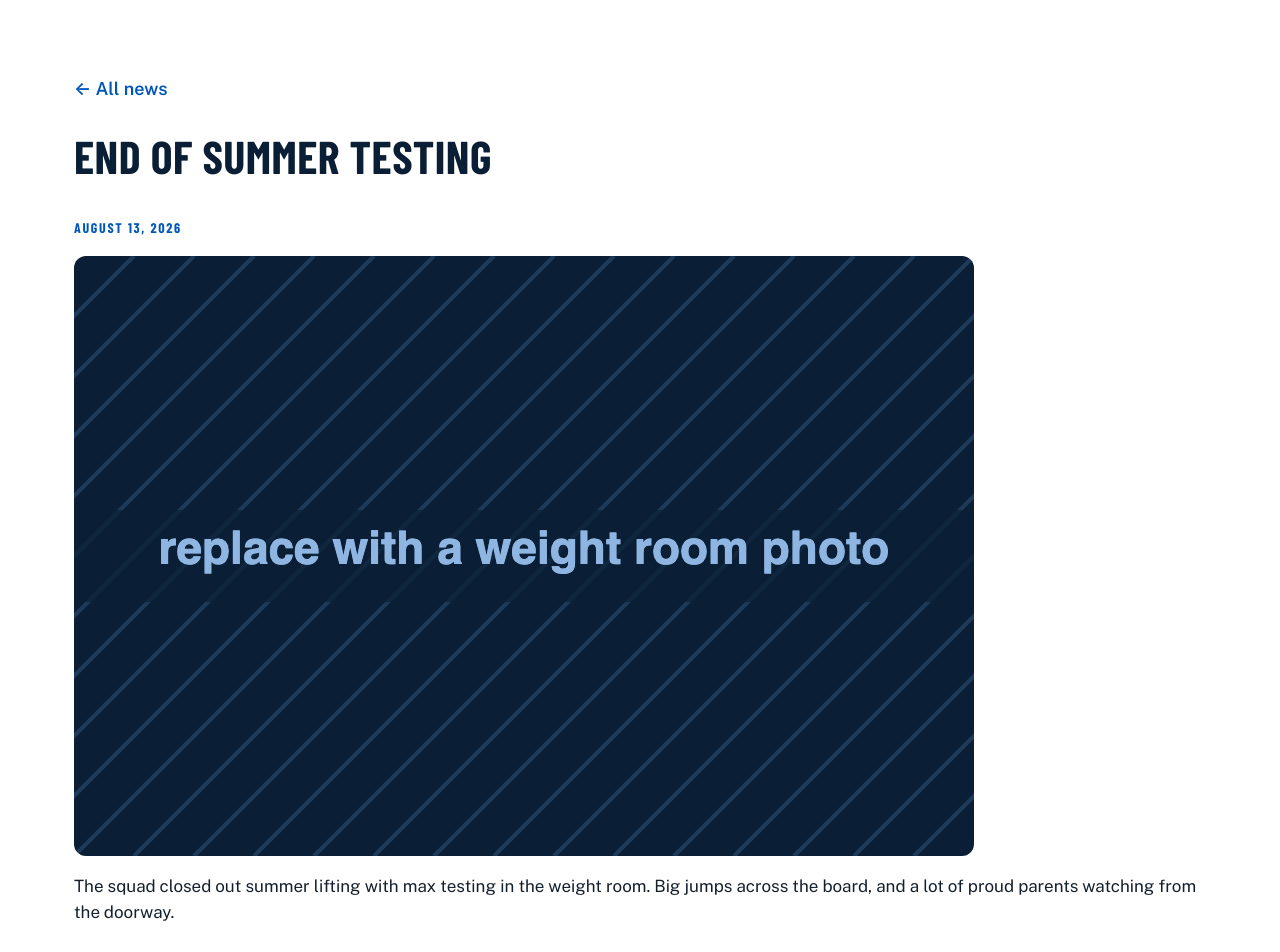
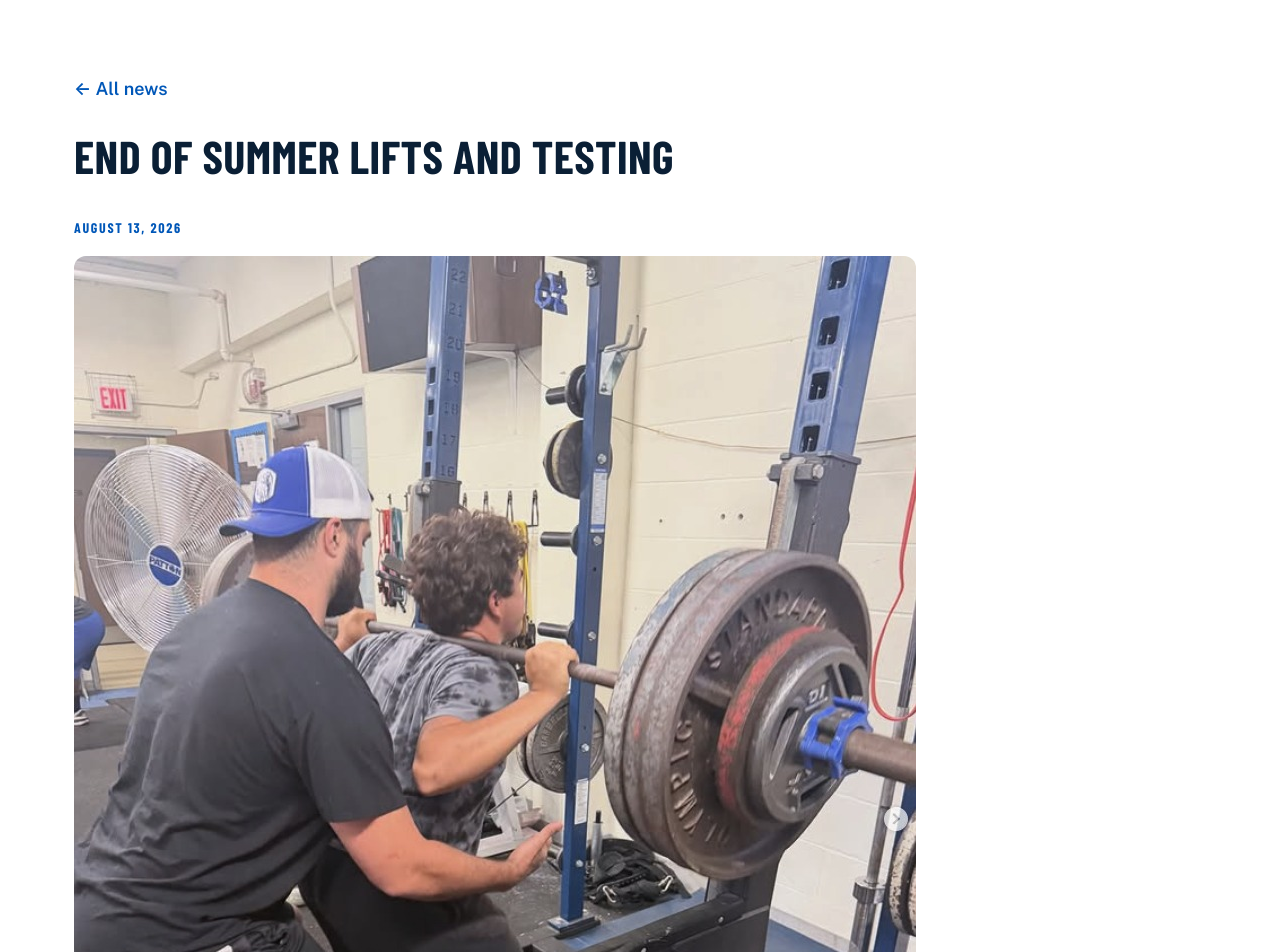
Before and after one commit to friends-of-hall-football/friends-of-hall-football, an Eleventy site: page src/posts/2026-08-13-end-of-summer-testing.md in a window 1280 px wide. Shown: the part 140-1092 px from the top of the page. Built offline with nearby package versions, Linux system fonts and the light colour scheme; Eleventy itself is replaced by a stand-in of ours; files that its build step writes are made by us from their sources; a web font is replaced by a local one.

Commit message:
Update News Post “2026-08-13-end-of-summer-testing” +1

```diff
--- a/src/posts/2026-08-13-end-of-summer-testing.md
+++ b/src/posts/2026-08-13-end-of-summer-testing.md
@@ -1,7 +1,7 @@
 ---
-title: "End of Summer Testing"
+title: End of Summer Lifts and Testing
 date: 2026-08-13
-image: images/posts/end-of-summer-testing.png
+image: /images/posts/INSTA_End_Summer_Lifts.jpg
 ---
 
-The squad closed out summer lifting with max testing in the weight room. Big jumps across the board, and a lot of proud parents watching from the doorway.
+The squad closed out summer lifting with max testing in the weight room.
```
Also changed, not shown: src/images/posts/INSTA_End_Summer_Lifts.jpg (added).
